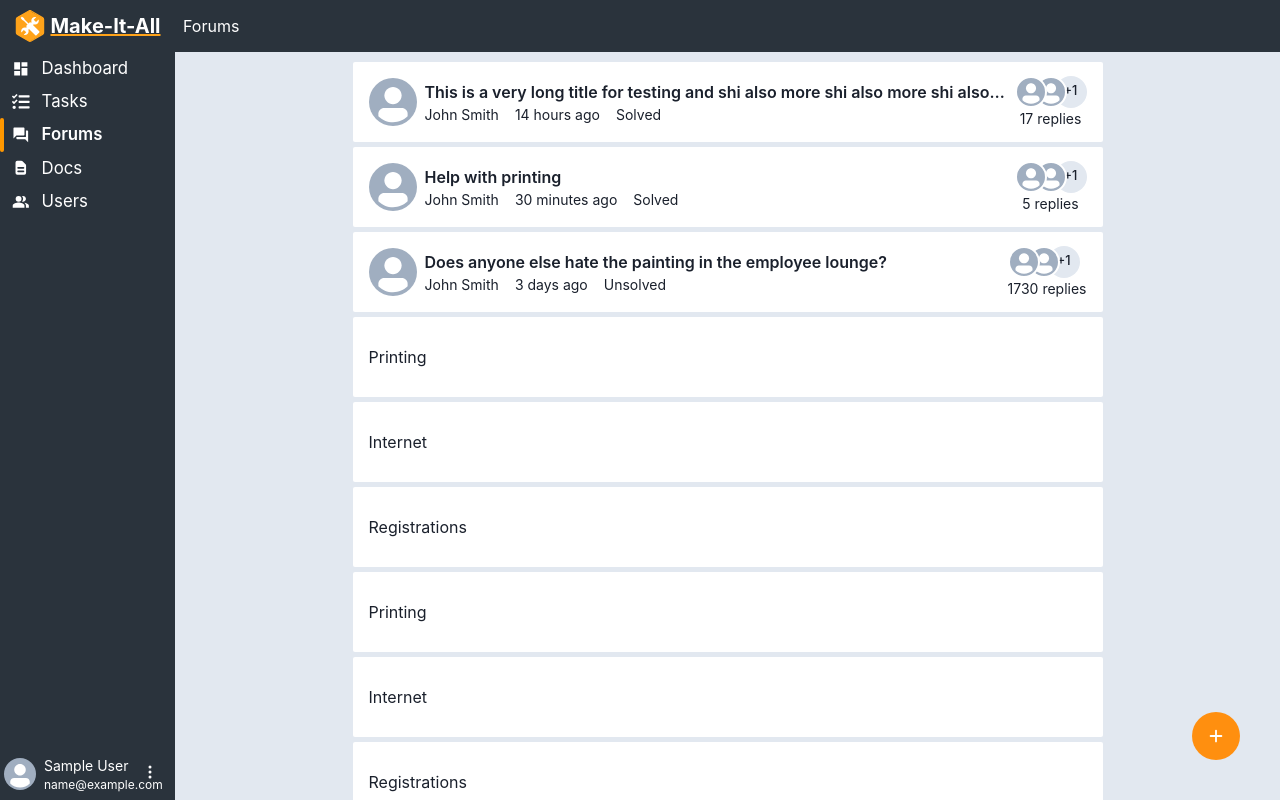
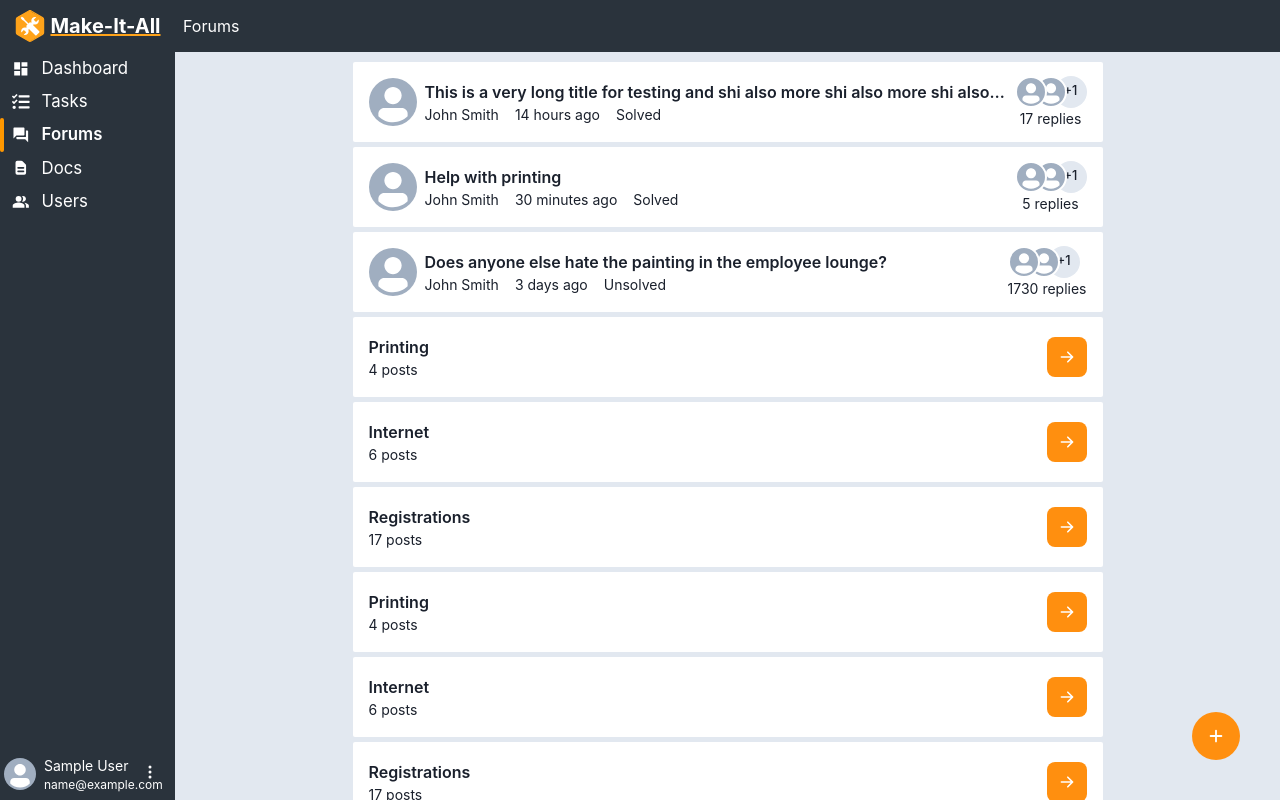
Before and after one commit to DawidWraga/team-project, a Next.js app: page /forums in a window 1280 px wide. Built offline with nearby package versions, Linux system fonts and the light colour scheme; sample sign-in values are in the browser's storage.

Commit message:
finished static topic component

```diff
--- a/components/Topic.jsx
+++ b/components/Topic.jsx
@@ -1,8 +1,9 @@
-import { Box, Flex } from '@chakra-ui/react';
+import { Box, Button, Flex, IconButton, Link, Text } from '@chakra-ui/react';
+import { HiArrowRight as ArrowRight } from 'react-icons/hi';
 
 export function Topic(props) {
   const { topic } = props;
-  const { name, numposts } = topic;
+  const { name, numPosts } = topic;
   return (
     <Flex
       backgroundColor={'white'}
@@ -14,7 +15,24 @@ export function Topic(props) {
       align={'center'}
       rounded="sm"
     >
-      <Flex>{name}</Flex>
+      <Flex flexDirection={'column'} flexGrow="1">
+        <Text
+          as={Link}
+          _hover={{
+            textColor: 'blue.500',
+          }}
+          fontSize={'md'}
+          fontWeight={'semibold'}
+        >
+          {name}
+        </Text>
+        <Text fontSize={'sm'}>{numPosts} posts</Text>
+      </Flex>
+      <Flex>
+        <IconButton icon={<ArrowRight />} rounded={'lg'} colorScheme={'brand'}>
+          Test
+        </IconButton>
+      </Flex>
     </Flex>
   );
 }
```
